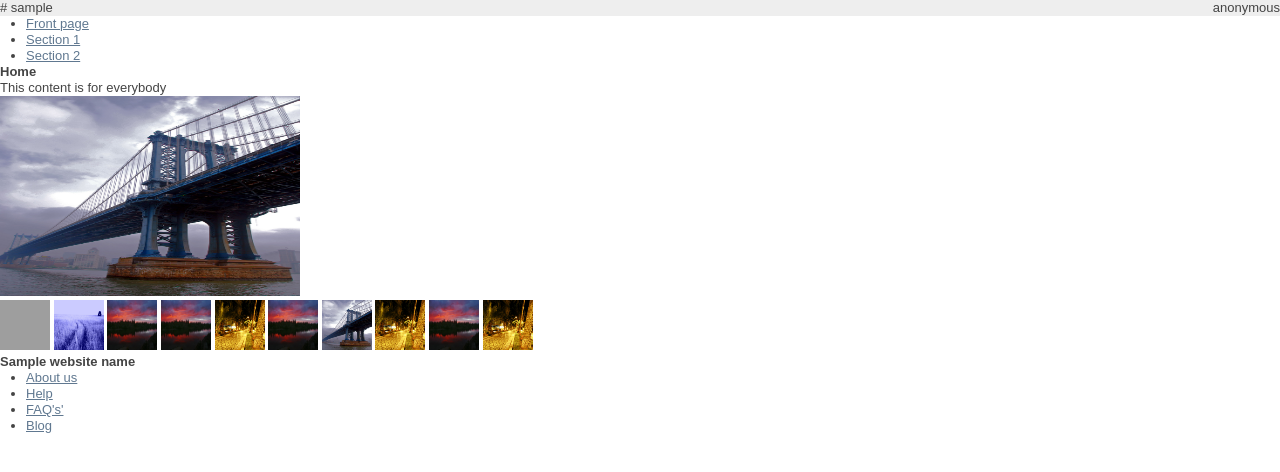
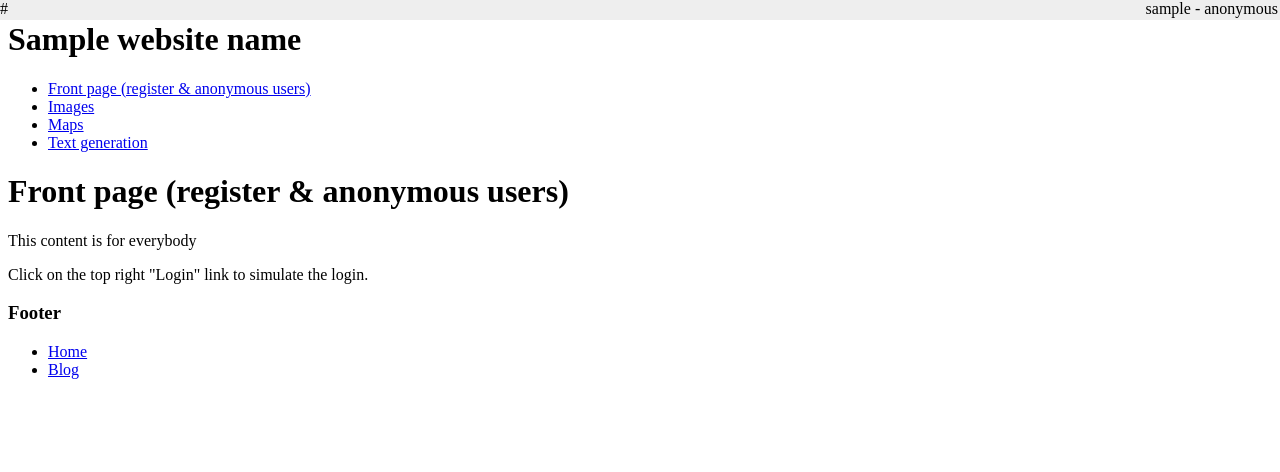
Before and after one commit to mpuig/djangotemplates-prototype, a Django app: template templates/front.html in a window 1280 px wide. Shown: the top 472 px of the page. Run offline with Django 3.2, Linux system fonts and the light colour scheme; the template is opened without the code that fills it: most values are stand-ins (such as "Sample title", 1, 10 or a date in 2020); some libraries are stand-ins or nearby versions; grey boxes are pictures that could not be loaded.

Commit message:
Templates updated

```diff
--- a/prototyping/templatetags/mytags.py
+++ b/prototyping/templatetags/mytags.py
@@ -1,3 +1,5 @@
+# encoding: utf-8
+
 from django import template
 import random
 
@@ -45,8 +47,8 @@ def image(parser, token):
 
   Examples:
       * ``{% image %}`` will output the default 100x100 image
-      * ``{% lorem 300 %}`` will output a 300x100 image
-      * ``{% lorem 300 500 %}`` will output a 300x500 image
+      * ``{% image 300 %}`` will output a 300x100 image
+      * ``{% image 300 500 %}`` will output a 300x500 image
   """
 
   bits = list(token.split_contents())
@@ -58,3 +60,49 @@ def image(parser, token):
       raise template.TemplateSyntaxError("Incorrect format for %r tag" % tagname)
   return ImageNode(width, height)
 image = register.tag(image)
+
+class StaticMapNode(template.Node):
+  def __init__(self, width, height, maptype):
+      self.width, self.height, self.maptype = width, height, maptype
+
+  def render(self, context):
+      places = ('Williamsburg,Brooklyn,NY', 'Berkeley,CA', '63.259591,-144.667969', 'Boston,MA', 'Brooklyn+Bridge,New+York,NY')
+      center = random.choice(places)
+      img = 'http://maps.google.com/maps/api/staticmap?center=%s&zoom=14&size=%sx%s&maptype=%s&sensor=false' % (center, self.width, self.height, self.maptype)
+      return u'<img src="%s" />' % img
+
+def gmaps(parser, token):
+  """
+  Creates random Google Maps useful for providing test maps in templates.
+
+  Usage format::
+
+      {% gmaps [width] [height] [maptype] %}
+
+  ``width`` is the image width, in pixels (default is 100).
+
+  ``height`` is the image height, in pixels (default is 100).
+
+  Examples:
+      * ``{% gmaps 300 500 %}`` will output a 300x500 image
+  """
+
+  bits = list(token.split_contents())
+  tagname = bits[0]
+
+  if bits[-1] in ('terrain', 'satellite', 'hybrid', 'roadmap'):
+      maptype = bits.pop()
+  else:
+      maptype = 'roadmap'
+
+  try:
+      width = bits[1]
+  except:
+      width = 100
+  try:
+      height = bits[2]
+  except:
+      height = 100
+
+  return StaticMapNode(width, height, maptype)
+gmaps = register.tag(gmaps)
--- a/static/css/prototype.css
+++ b/static/css/prototype.css
@@ -1,13 +1,14 @@
 #fixed_top {
   background-color: #EEEEEE;
   left: 0;
-  position: absolute;
+  position: fixed;
   top: 0;
   width: 100%;
+  height: 20px;
 }
 
-#fixed_top p#user{
+#fixed_top span#user{
   float: right;
   margin: 0;
-  padding: 0;
+  padding: 0 2px;
 }
--- a/static/css/style.css
+++ /dev/null
@@ -1,260 +0,0 @@
-/**
- * HTML5 ✰ Boilerplate
- *
- * style.css contains a reset, font normalization and some base styles.
- *
- * Credit is left where credit is due.
- * Much inspiration was taken from these projects:
- * - yui.yahooapis.com/2.8.1/build/base/base.css
- * - camendesign.com/design/
- * - praegnanz.de/weblog/htmlcssjs-kickstart
- */
-
-
-/**
- * html5doctor.com Reset Stylesheet (Eric Meyer's Reset Reloaded + HTML5 baseline)
- * v1.6.1 2010-09-17 | Authors: Eric Meyer & Richard Clark
- * html5doctor.com/html-5-reset-stylesheet/
- */
-
-html, body, div, span, object, iframe,
-h1, h2, h3, h4, h5, h6, p, blockquote, pre,
-abbr, address, cite, code, del, dfn, em, img, ins, kbd, q, samp,
-small, strong, sub, sup, var, b, i, dl, dt, dd, ol, ul, li,
-fieldset, form, label, legend,
-table, caption, tbody, tfoot, thead, tr, th, td,
-article, aside, canvas, details, figcaption, figure,
-footer, header, hgroup, menu, nav, section, summary,
-time, mark, audio, video {
-  margin: 0;
-  padding: 0;
-  border: 0;
-  font-size: 100%;
-  font: inherit;
-  vertical-align: baseline;
-}
-
-article, aside, details, figcaption, figure,
-footer, header, hgroup, menu, nav, section {
-  display: block;
-}
-
-blockquote, q { quotes: none; }
-
-blockquote:before, blockquote:after,
-q:before, q:after { content: ""; content: none; }
-
-ins { background-color: #ff9; color: #000; text-decoration: none; }
-
-mark { background-color: #ff9; color: #000; font-style: italic; font-weight: bold; }
-
-del { text-decoration: line-through; }
-
-abbr[title], dfn[title] { border-bottom: 1px dotted; cursor: help; }
-
-table { border-collapse: collapse; border-spacing: 0; }
-
-hr { display: block; height: 1px; border: 0; border-top: 1px solid #ccc; margin: 1em 0; padding: 0; }
-
-input, select { vertical-align: middle; }
-
-
-/**
- * Font normalization inspired by YUI Library's fonts.css: developer.yahoo.com/yui/
- */
-
-body { font:13px/1.231 sans-serif; *font-size:small; } /* Hack retained to preserve specificity */
-select, input, textarea, button { font:99% sans-serif; }
-
-/* Normalize monospace sizing:
-   en.wikipedia.org/wiki/MediaWiki_talk:Common.css/Archive_11#Teletype_style_fix_for_Chrome */
-pre, code, kbd, samp { font-family: monospace, sans-serif; }
-
-
-/**
- * Minimal base styles.
- */
-
-/* Always force a scrollbar in non-IE */
-html { overflow-y: scroll; }
-
-/* Accessible focus treatment: people.opera.com/patrickl/experiments/keyboard/test */
-a:hover, a:active { outline: none; }
-
-ul, ol { margin-left: 2em; }
-ol { list-style-type: decimal; }
-
-/* Remove margins for navigation lists */
-nav ul, nav li { margin: 0; list-style:none; list-style-image: none; }
-
-small { font-size: 85%; }
-strong, th { font-weight: bold; }
-
-td { vertical-align: top; }
-
-/* Set sub, sup without affecting line-height: gist.github.com/413930 */
-sub, sup { font-size: 75%; line-height: 0; position: relative; }
-sup { top: -0.5em; }
-sub { bottom: -0.25em; }
-
-pre {
-  /* www.pathf.com/blogs/2008/05/formatting-quoted-code-in-blog-posts-css21-white-space-pre-wrap/ */
-  white-space: pre; white-space: pre-wrap; word-wrap: break-word;
-  padding: 15px;
-}
-
-textarea { overflow: auto; } /* www.sitepoint.com/blogs/2010/08/20/ie-remove-textarea-scrollbars/ */
-
-.ie6 legend, .ie7 legend { margin-left: -7px; }
-
-/* Align checkboxes, radios, text inputs with their label by: Thierry Koblentz tjkdesign.com/ez-css/css/base.css  */
-input[type="radio"] { vertical-align: text-bottom; }
-input[type="checkbox"] { vertical-align: bottom; }
-.ie7 input[type="checkbox"] { vertical-align: baseline; }
-.ie6 input { vertical-align: text-bottom; }
-
-/* Hand cursor on clickable input elements */
-label, input[type="button"], input[type="submit"], input[type="image"], button { cursor: pointer; }
-
-/* Webkit browsers add a 2px margin outside the chrome of form elements */
-button, input, select, textarea { margin: 0; }
-
-/* Colors for form validity */
-input:valid, textarea:valid   {  }
-input:invalid, textarea:invalid {
-   border-radius: 1px; -moz-box-shadow: 0px 0px 5px red; -webkit-box-shadow: 0px 0px 5px red; box-shadow: 0px 0px 5px red;
-}
-.no-boxshadow input:invalid, .no-boxshadow textarea:invalid { background-color: #f0dddd; }
-
-
-/* These selection declarations have to be separate
-   No text-shadow: twitter.com/miketaylr/status/12228805301
-   Also: hot pink! */
-::-moz-selection{ background: #FF5E99; color:#fff; text-shadow: none; }
-::selection { background:#FF5E99; color:#fff; text-shadow: none; }
-
-/* j.mp/webkit-tap-highlight-color */
-a:link { -webkit-tap-highlight-color: #FF5E99; }
-
-/* Make buttons play nice in IE:
-   www.viget.com/inspire/styling-the-button-element-in-internet-explorer/ */
-button {  width: auto; overflow: visible; }
-
-/* Bicubic resizing for non-native sized IMG:
-   code.flickr.com/blog/2008/11/12/on-ui-quality-the-little-things-client-side-image-resizing/ */
-.ie7 img { -ms-interpolation-mode: bicubic; }
-
-/**
- * You might tweak these..
- */
-
-body, select, input, textarea {
-  /* #444 looks better than black: twitter.com/H_FJ/statuses/11800719859 */
-  color: #444;
-  /* Set your base font here, to apply evenly */
-  /* font-family: Georgia, serif;  */
-}
-
-/* Headers (h1, h2, etc) have no default font-size or margin; define those yourself */
-h1, h2, h3, h4, h5, h6 { font-weight: bold; }
-
-a, a:active, a:visited { color: #607890; }
-a:hover { color: #036; }
-
-
-/**
- * Primary styles
- *
- * Author:
- */
-
-
-
-
-
-
-
-
-
-
-
-
-
-
-
-
-/**
- * Non-semantic helper classes: please define your styles before this section.
- */
-
-/* For image replacement */
-.ir { display: block; text-indent: -999em; overflow: hidden; background-repeat: no-repeat; text-align: left; direction: ltr; }
-
-/* Hide for both screenreaders and browsers:
-   css-discuss.incutio.com/wiki/Screenreader_Visibility */
-.hidden { display: none; visibility: hidden; }
-
-/* Hide only visually, but have it available for screenreaders: by Jon Neal.
-  www.webaim.org/techniques/css/invisiblecontent/  &  j.mp/visuallyhidden */
-.visuallyhidden { border: 0; clip: rect(0 0 0 0); height: 1px; margin: -1px; overflow: hidden; padding: 0; position: absolute; width: 1px; }
-/* Extends the .visuallyhidden class to allow the element to be focusable when navigated to via the keyboard: drupal.org/node/897638 */
-.visuallyhidden.focusable:active,
-.visuallyhidden.focusable:focus { clip: auto; height: auto; margin: 0; overflow: visible; position: static; width: auto; }
-
-/* Hide visually and from screenreaders, but maintain layout */
-.invisible { visibility: hidden; }
-
-/* The Magnificent Clearfix: Updated to prevent margin-collapsing on child elements.
-   j.mp/bestclearfix */
-.clearfix:before, .clearfix:after { content: "\0020"; display: block; height: 0; overflow: hidden; }
-.clearfix:after { clear: both; }
-/* Fix clearfix: blueprintcss.lighthouseapp.com/projects/15318/tickets/5-extra-margin-padding-bottom-of-page */
-.clearfix { zoom: 1; }
-
-
-
-/**
- * Media queries for responsive design.
- *
- * These follow after primary styles so they will successfully override.
- */
-
-@media all and (orientation:portrait) {
-  /* Style adjustments for portrait mode goes here */
-
-}
-
-@media all and (orientation:landscape) {
-  /* Style adjustments for landscape mode goes here */
-
-}
-
-/* Grade-A Mobile Browsers (Opera Mobile, Mobile Safari, Android Chrome)
-   consider this: www.cloudfour.com/css-media-query-for-mobile-is-fools-gold/ */
-@media screen and (max-device-width: 480px) {
-
-
-  /* Uncomment if you don't want iOS and WinMobile to mobile-optimize the text for you: j.mp/textsizeadjust */
-  /* html { -webkit-text-size-adjust:none; -ms-text-size-adjust:none; } */
-}
-
-
-/**
- * Print styles.
- *
- * Inlined to avoid required HTTP connection: www.phpied.com/delay-loading-your-print-css/
- */
-@media print {
-  * { background: transparent !important; color: black !important; text-shadow: none !important; filter:none !important;
-  -ms-filter: none !important; } /* Black prints faster: sanbeiji.com/archives/953 */
-  a, a:visited { color: #444 !important; text-decoration: underline; }
-  a[href]:after { content: " (" attr(href) ")"; }
-  abbr[title]:after { content: " (" attr(title) ")"; }
-  .ir a:after, a[href^="javascript:"]:after, a[href^="#"]:after { content: ""; }  /* Don't show links for images, or javascript/internal links */
-  pre, blockquote { border: 1px solid #999; page-break-inside: avoid; }
-  thead { display: table-header-group; } /* css-discuss.incutio.com/wiki/Printing_Tables */
-  tr, img { page-break-inside: avoid; }
-  @page { margin: 0.5cm; }
-  p, h2, h3 { orphans: 3; widows: 3; }
-  h2, h3{ page-break-after: avoid; }
-}
--- a/static/js/script.js
+++ /dev/null
@@ -1,3 +0,0 @@
-/* Author:
-
-*/
--- a/templates/front.html
+++ b/templates/front.html
@@ -3,21 +3,19 @@
 
 {% load mytags webdesign %}
 
-{% block title %}Welcome!{% endblock %}
+{% block title %}Front page (register & anonymous users){% endblock %}
 
 {% block content %}
-	<h1>Home</h1>
+	<h1>Front page (register & anonymous users)</h1>
 
   {% if login %}
-    <p>This content is only for registered users</p>
+    <p>This is a nice image, only for registered users ;-) </p>
+    {% image 200 200 %}
+    <p>Click on the top right link to logout.</p>
   {% else %}
     <p>This content is for everybody</p>
+    <p>Click on the top right "Login" link to simulate the login.</p>
   {% endif %}
 
-  {% image 300 200 %}
-<br />
-  {% for i in 10|get_range %}
-    {% image 50 50 %}
-  {% endfor %}
 
 {% endblock %}
--- a/templates/layout/base.html
+++ b/templates/layout/base.html
@@ -1,19 +1,9 @@
 <!doctype html>
-<!-- paulirish.com/2008/conditional-stylesheets-vs-css-hacks-answer-neither/ -->
-<!--[if lt IE 7 ]> <html class="no-js ie6" lang="en"> <![endif]-->
-<!--[if IE 7 ]>    <html class="no-js ie7" lang="en"> <![endif]-->
-<!--[if IE 8 ]>    <html class="no-js ie8" lang="en"> <![endif]-->
-<!--[if (gte IE 9)|!(IE)]><!--> <html class="no-js" lang="en"> <!--<![endif]-->
 <head>
   <meta charset="utf-8">
 
-  <!-- Always force latest IE rendering engine (even in intranet) & Chrome Frame
-       Remove this if you use the .htaccess -->
-  <meta http-equiv="X-UA-Compatible" content="IE=edge,chrome=1">
-
 	<title>{% block title %}{% endblock %} - {{ website_name }}</title>
 
-	<!-- CSS: implied media="all" -->
   <link rel="stylesheet" href="{{ STATIC_URL }}css/style.css?v=1">
   <link rel="stylesheet" href="{{ STATIC_URL }}css/prototype.css?v=1">
 </head>
@@ -21,8 +11,8 @@
 <body>
 
   <div id="fixed_top">
-    {{ return_link }} {{change_login_link}}
-    <p id="user">{% if login %}registered user{% else %}anonymous{% endif %}</p>
+    {{ return_link }}
+    <span id="user">{{change_login_link}} - {% if login %}registered user{% else %}anonymous{% endif %}</span>
   </div>
 
   <div id="container">
@@ -44,8 +34,10 @@
   </div> <!--! end of #container -->
 
   <!-- Grab Google CDN's jQuery, with a protocol relative URL; fall back to local if necessary -->
+<!--
   <script src="//ajax.googleapis.com/ajax/libs/jquery/1.5.1/jquery.js"></script>
   <script src="{{ STATIC_URL }}js/script.js"></script>
+-->
 
 </body>
 </html>
--- a/templates/parts/footer.html
+++ b/templates/parts/footer.html
@@ -1,9 +1,7 @@
 
-<h3>{{ website_name }}</h3>
+<h3>Footer</h3>
 
 <ul>
-  <li><a href="about.html">About us</a></li>
-  <li><a href="help.html">Help</a></li>
-  <li><a href="faq.html">FAQ's'</a></li>
+  <li><a href="front.html">Home</a></li>
   <li><a href="http://blog.example.com/">Blog</a></li>
 </ul>
--- a/templates/parts/header.html
+++ b/templates/parts/header.html
@@ -1,6 +1,7 @@
 <h1>{{ website_name }}</h1>
 <ul>
-	<li><a href="front.html">Front page</a></li>
-	<li><a href="section1.html">Section 1</a></li>
-	<li><a href="section2.html">Section 2</a></li>
+	<li><a href="front.html">Front page (register & anonymous users)</a></li>
+	<li><a href="images.html">Images</a></li>
+	<li><a href="maps.html">Maps</a></li>
+	<li><a href="text.html">Text generation</a></li>
 </ul>
```
Also changed, not shown: templates/500.html (+8 -0 lines), templates/about.html (deleted, +0 -11 lines), templates/faq.html (deleted, +0 -15 lines), templates/help.html (deleted, +0 -10 lines), templates/section1.html (deleted, +0 -12 lines), templates/section2.html (deleted, +0 -12 lines).
